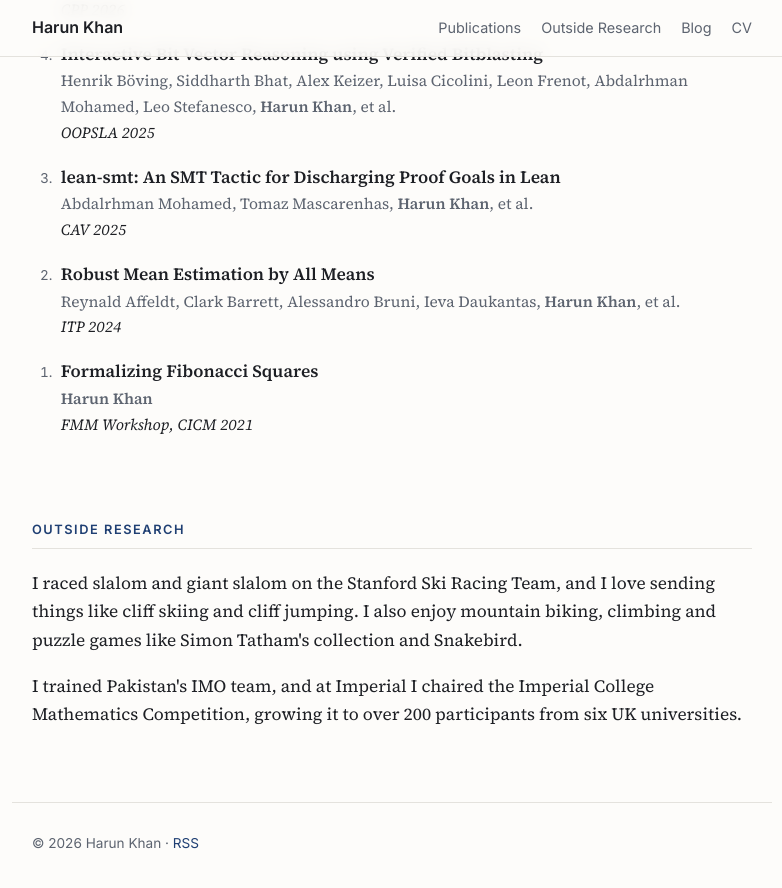
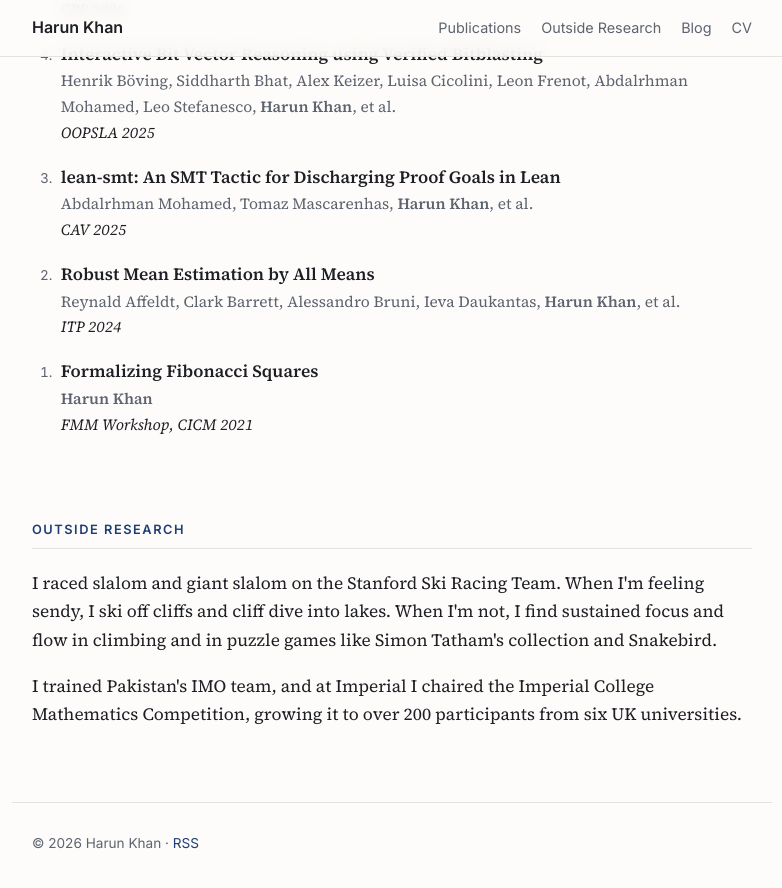
Before and after one commit to harunk-dev/website, a Jekyll site: the page built from index.html, in a window 1280 px wide and 900 px high, scrolled down 909 px. Shown: the top 888 px of the window, without its empty margins (248-1030 px from the left). Built offline with Jekyll 4.4.1, drawn with Linux system fonts in a browser that asks for light colours.

Commit message:
Reword Outside Research hobbies paragraph
Co-Authored-By: Claude Opus 5.5 <noreply@anthropic.com>
Claude-Session: https://claude.ai/code/session_01734RpCjVag34boEXhMytMG

```diff
--- a/index.html
+++ b/index.html
@@ -75,8 +75,9 @@ layout: default
 
     <section id="outside">
       <h2>Outside Research</h2>
-      <p>I raced slalom and giant slalom on the Stanford Ski Racing Team, and I love sending things like cliff skiing and
-        cliff jumping. I also enjoy mountain biking, climbing and puzzle games like Simon Tatham's collection and Snakebird.</p>
+      <p>I raced slalom and giant slalom on the Stanford Ski Racing Team. When I'm feeling sendy, I ski off cliffs and
+        cliff dive into lakes. When I'm not, I find sustained focus and flow in climbing and in puzzle games like
+        Simon Tatham's collection and Snakebird.</p>
       <p>I trained Pakistan's IMO team, and at Imperial I chaired the Imperial College Mathematics Competition, growing it to
         over 200 participants from six UK universities.</p>
     </section>
```
